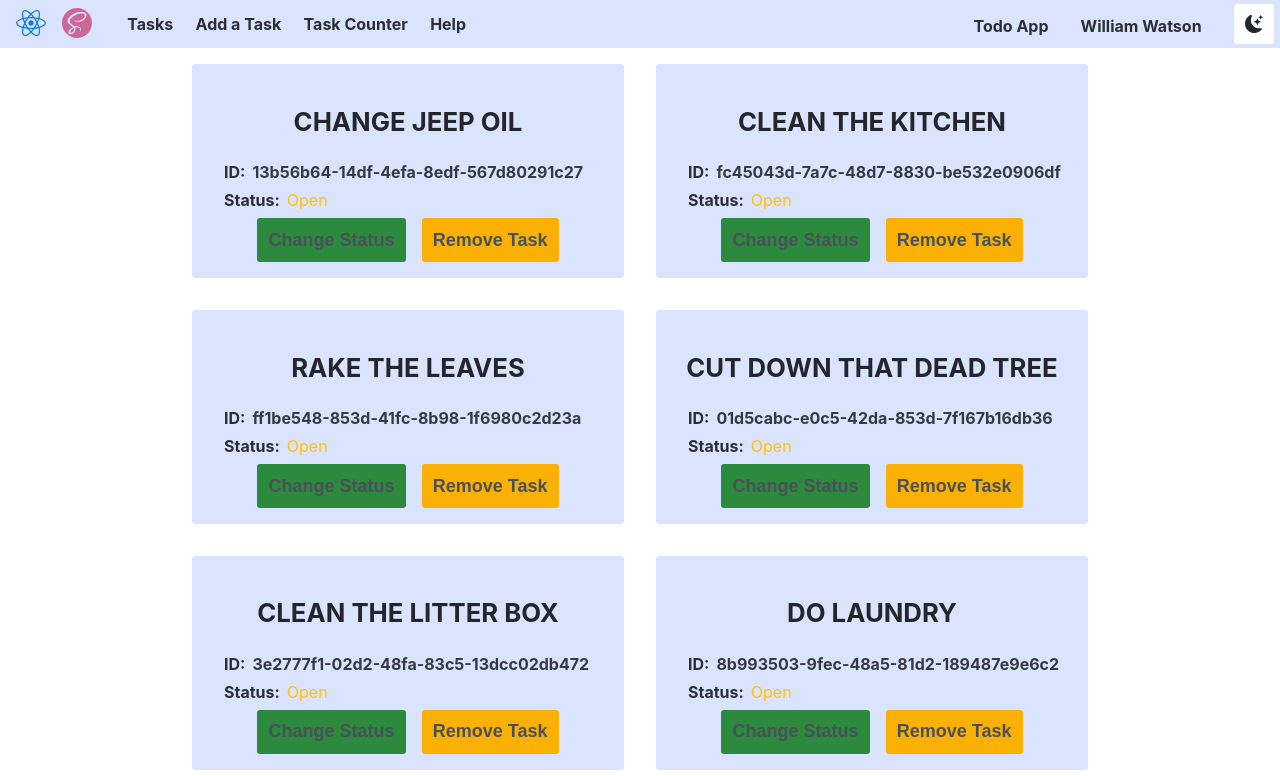
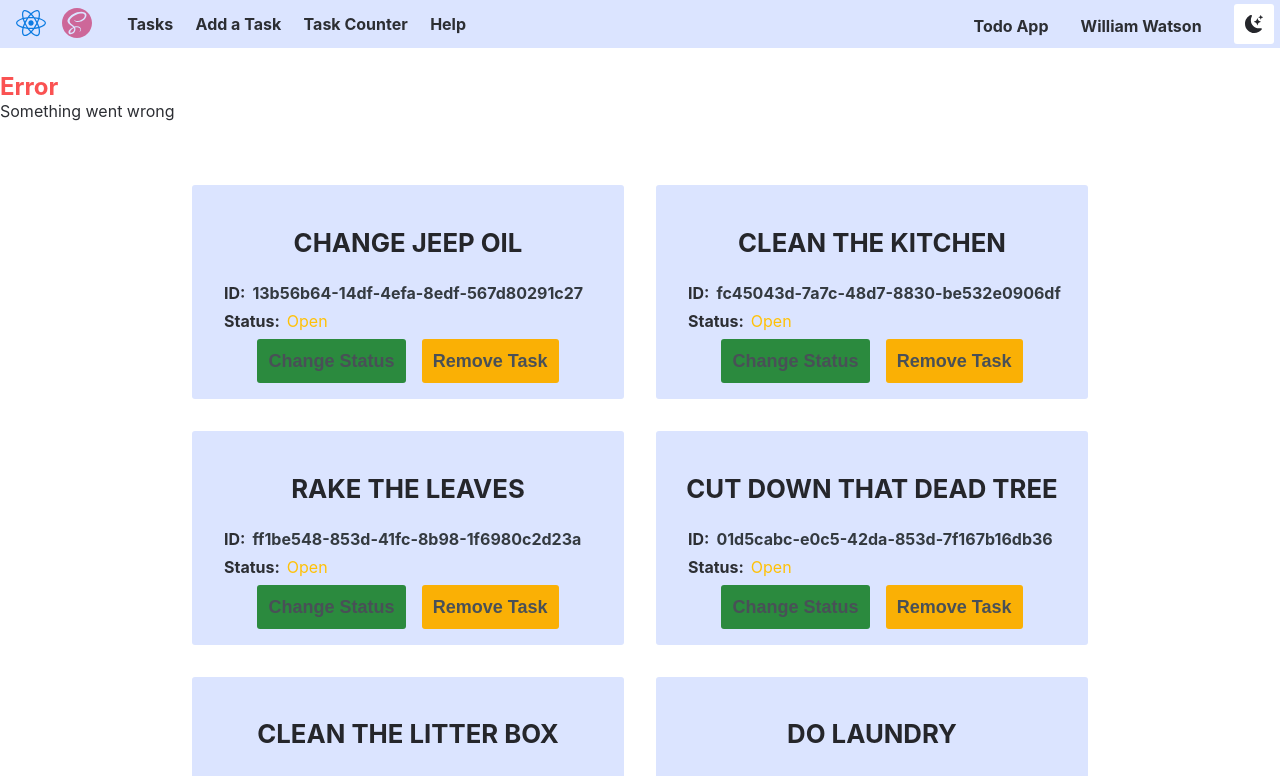
Before and after one commit to threnody5/INFO-5143-lab, a React (Create React App) app: page / in a window 1280 px wide. Shown: the top 776 px of the page. Built offline with nearby package versions, Linux system fonts and the light colour scheme.

Commit message:
add error message component

```diff
--- a/src/App.js
+++ b/src/App.js
@@ -9,11 +9,15 @@ import PageNotFound from './pages/PageNotFound';
 import TaskCounter from './components/Tasks/TaskCounter';
 import { Routes, Route } from 'react-router-dom';
 import HelpContainer from './pages/Help/HelpContainer';
+import Spinner from './components/Spinner';
+import ErrorMessage from './components/ErrorMessage';
 
 function App() {
   return (
     <>
       <Header />
+      <Spinner show={false} />
+      <ErrorMessage error='Something went wrong' />
       <Routes>
         <Route
           path='/'
--- /dev/null
+++ b/src/components/ErrorMessage/index.jsx
@@ -0,0 +1,12 @@
+import './styles.scss';
+
+const ErrorMessage = ({ error }) => {
+  return (
+    <div className='error-message-component'>
+      <div className='title'>Error</div>
+      <div className='text'>{error}</div>
+    </div>
+  );
+};
+
+export default ErrorMessage;
--- /dev/null
+++ b/src/components/ErrorMessage/styles.scss
@@ -0,0 +1,16 @@
+@import './../../styles/variables.scss';
+
+.error-message-component {
+    margin: 1.5rem 0 3rem;
+
+    .title {
+        color: $light-danger-color;
+        font-weight: bold;
+        font-size: 1.5rem;
+    }
+
+    .text {
+        color: $light-text-color;
+        font-size: 1rem;
+    }
+}
```
